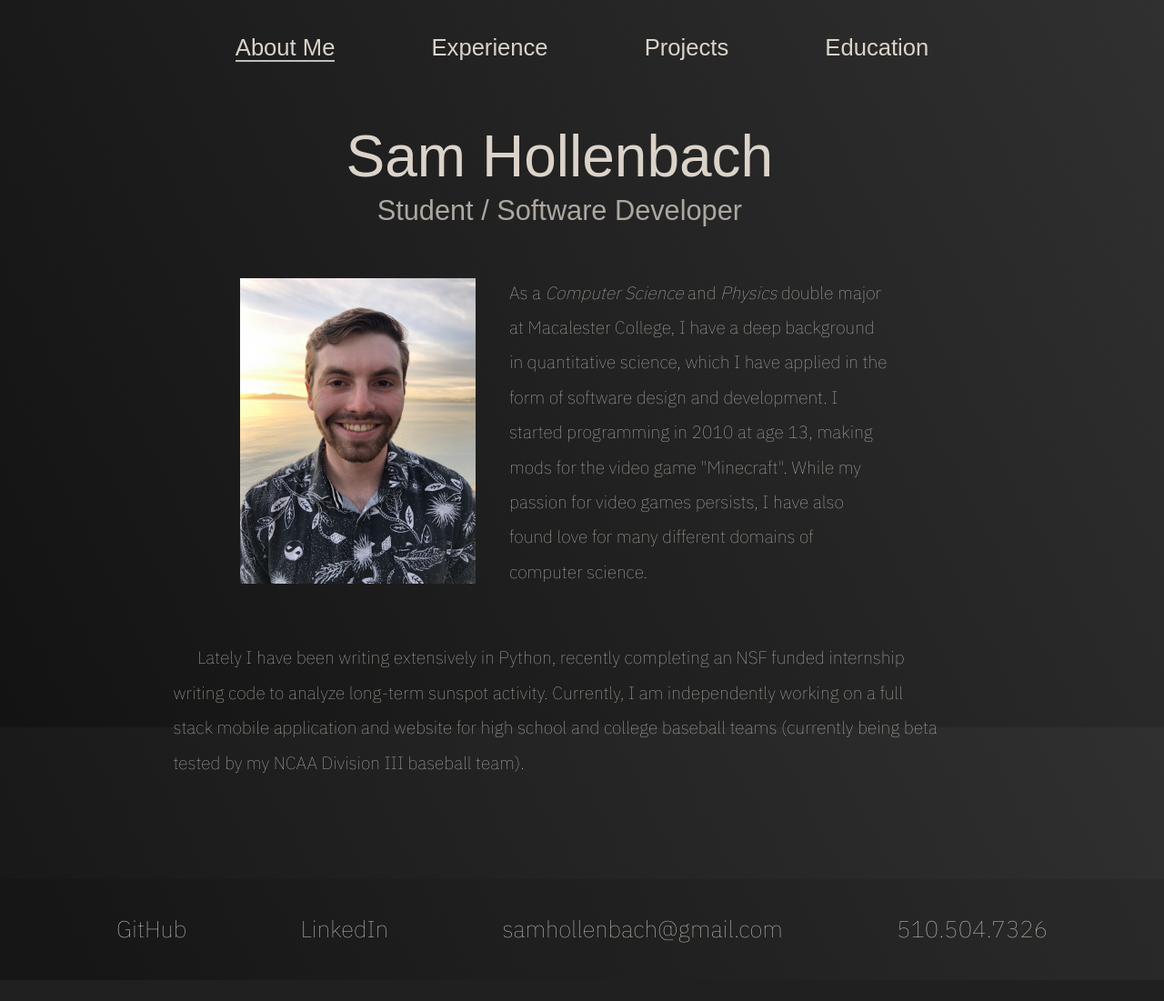
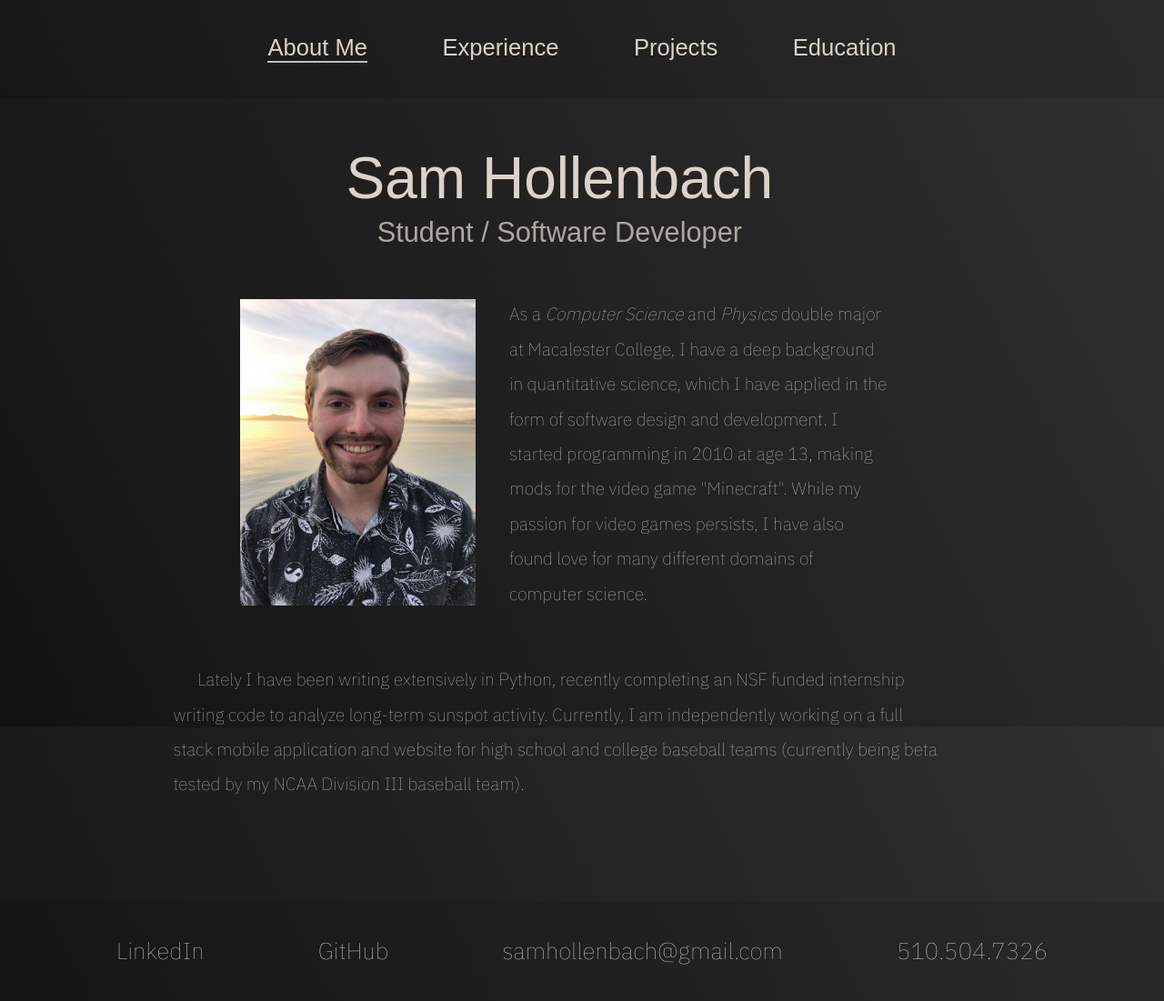
Before and after one commit to samhollenbach/shollenb, a Flask app: page / in a window 1280 px wide. Shown: the whole page at 91% size. Before the commit the page ends 1037 px from the top, so only its background shows below. Run offline with Flask 2, Linux system fonts and the light colour scheme; some libraries are stand-ins or nearby versions; some web fonts are replaced.

Commit message:
links astuff

```diff
--- a/static/js/script.js
+++ b/static/js/script.js
@@ -30,8 +30,8 @@ function showPage(page){
 	var prevPage = $("#" + pages[curPageIndex] + "-block");
 	var newPage = $("#" + pages[i] + "-block");
 
-	$(".nav-links > a[name=" + pages[curPageIndex] + "]").css('border-color', 'transparent');
-	$(".nav-links > a[name=" + pages[i] + "]").css('border-color', '#bfbfbf');
+	$(".nav-links > .flex > a[name=" + pages[curPageIndex] + "]").css('border-color', 'transparent');
+	$(".nav-links > .flex > a[name=" + pages[i] + "]").css('border-color', '#bfbfbf');
 
 	var dir = 'right';
 	if (i > curPageIndex){
@@ -94,7 +94,7 @@ $(document).ready(function(){
 		return
 	}
 
-	$('.nav-links > a[name=' + startPageName + ']').css('border-color', '#bfbfbf');
+	$('.nav-links > .flex > a[name=' + startPageName + ']').css('border-color', '#bfbfbf');
 
 	var startPage = $("#" + startPageName + "-block");
 	startPage.css('opacity', '0');
@@ -115,7 +115,7 @@ $(document).ready(function(){
 		showPage(startPageName);
 	}
 
-	$(document).on("click",".nav-links > a", function (e) {
+	$(document).on("click",".nav-links > .flex > a", function (e) {
 		var n = e.target.name;
 		showPage(n);
 
--- a/static/styles/styles.css
+++ b/static/styles/styles.css
@@ -24,18 +24,20 @@ html{
 	width: 100%;
 	height: 100%;
 	overflow-x: hidden;
-
+	overflow-y: auto;
 }
 
 
 .nav-links{
-	margin-left: 10%;
-	margin-right: 10%;
-	margin-top: 3%;
-	width: 80%;
+	left: 0;
+    bottom: 0;
+	margin: 0;
+	padding: 3% 20% 3% 20%;
+	width: 60%;
 	text-align: center;
+	background-color: rgba(0,0,0,0.1);
 }
-.nav-links > a{
+.nav-links > .flex > a{
 	float: center;
 	text-align: center;
 	/*color: #bfbfbf;*/
@@ -54,8 +56,11 @@ html{
 	font-weight: 400;
 	font-style: normal;
 }
-.nav-links > a:hover {
+.nav-links > .flex > a:hover {
 	border-color: #DBD3C9 !important;
+}
+.nav-links > .flex > a:focus {
+	outline: 1px solid #DBD3C9;;
 }
 
 .main-container{
@@ -71,7 +76,7 @@ html{
 	width: 74%;
 	margin-left: 8%;
 	margin-right: 8%;
-	margin-top: 3.3%;
+	margin-top: 2%;
 	margin-bottom: 1%;
 	padding-left: 4%;
 	padding-right: 4%;
@@ -221,7 +226,7 @@ h1#name{
 	padding: 3% 10% 3% 10%;
 
 }
-.footer > .flex{
+.flex{
 	display: flex;
   	justify-content: space-between;
   	width: 100%;
@@ -232,7 +237,6 @@ h1#name{
 }
 
 .footer > .flex > a{
-
 	margin: 0;
 	height: auto;
 	color: #DBD3C9;
@@ -244,3 +248,7 @@ h1#name{
 .footer > .flex > a:hover{
 	border-color: #DBD3C9;
 }
+
+.nav-links > .flex > a:focus {
+	outline: 1px solid #DBD3C9;;
+}
--- a/templates/index.html
+++ b/templates/index.html
@@ -35,10 +35,13 @@
 
 
 	<div class="nav-links" style="opacity: 0">
+
+		<div class="flex">
 			<a href="javascript:void(0)" name="profile">About Me</a>
 			<a href="javascript:void(0)" name="experience">Experience</a>
 			<a href="javascript:void(0)" name="projects">Projects</a>
 			<a href="javascript:void(0)" name="education">Education</a>
+		</div>
 	</div>
 
 	<div class="main-body">
@@ -122,10 +125,9 @@
 	<div class="footer" style="opacity: 0">
 
 		<div class="flex">
+			<a href="https://www.linkedin.com/in/sam-hollenbach">LinkedIn</a>
 			<a href="https://github.com/samhollenbach">GitHub</a>
-		<a href="https://www.linkedin.com/in/sam-hollenbach">LinkedIn</a>
 			<a href="mailto:samhollenbach@gmail.com">samhollenbach@gmail.com</a>
-
 			<a href="tel:1 (510) 504-7326">510.504.7326</a>
 		</div>
 	</div>
```
Lines whose indentation alone changed are shown as unchanged.
